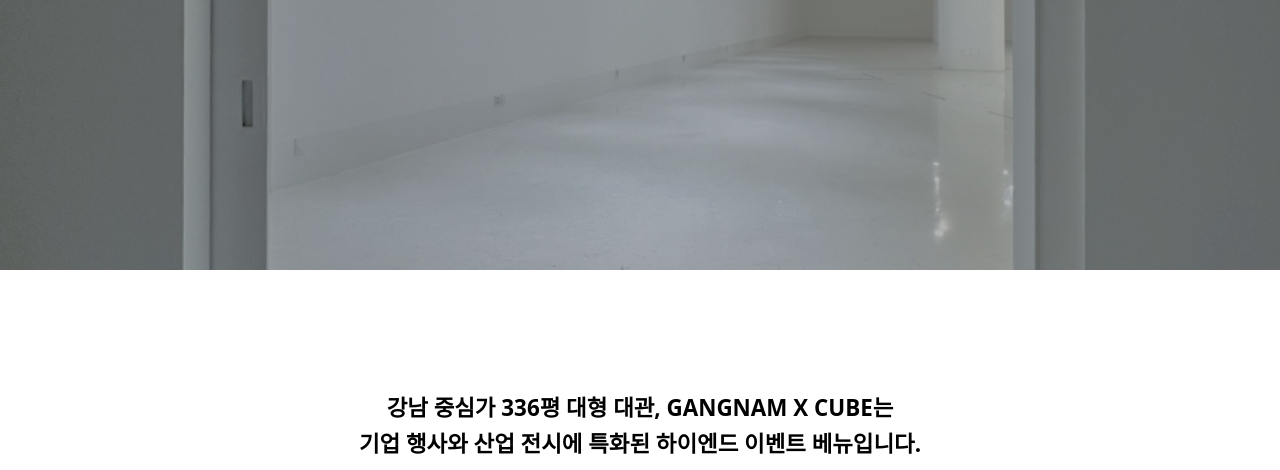
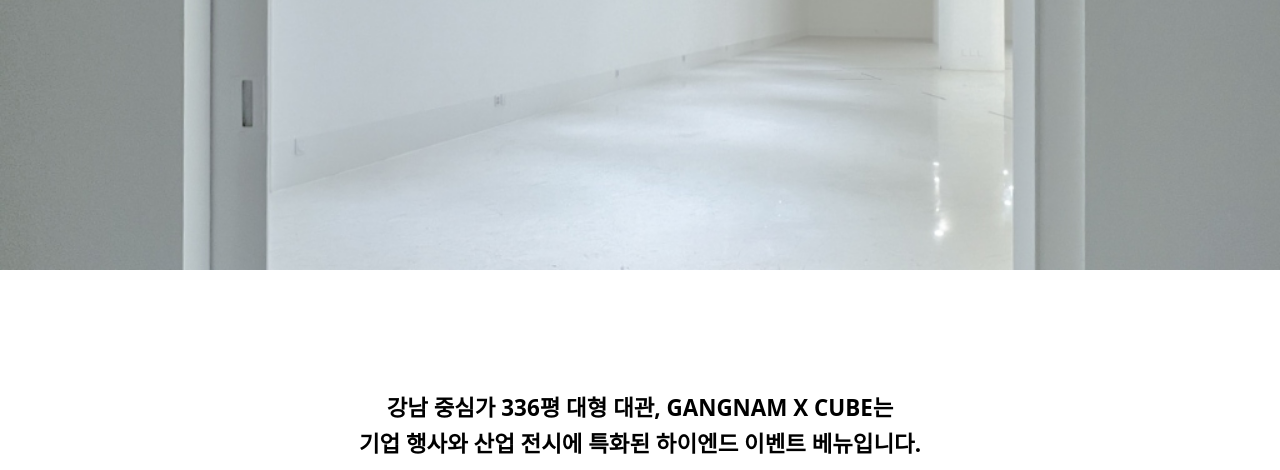
Before and after one commit to bbtan1214/gangnam-x-cube, a plain HTML site: page index.html in a window 1280 px wide. Shown: the part 330-800 px from the top of the page. Drawn offline with nearby package versions, Linux system fonts and the light colour scheme; no server answers; a web font is replaced by a local one.

Commit message:
fix: remove dark overlay from hero section

```diff
--- a/index.html
+++ b/index.html
@@ -67,7 +67,6 @@
 
     <!-- 1. Hero Section (Dynamic Image) -->
     <section id="main-hero-section" class="main-hero" style="position: relative; width: 100%; height: 85vh; background: url('main_grandhall.jpg') no-repeat center center/cover; margin-top: -80px; display: flex; align-items: center; justify-content: center;">
-        <div style="position: absolute; top: 0; left: 0; width: 100%; height: 100%; background: rgba(0,0,0,0.3);"></div>
         <div style="position: relative; z-index: 5; text-align: center; color: #fff;">
             <h2 id="hero-title" style="font-family: 'Fraunces', serif; font-size: 6vw; letter-spacing: 0.1em; text-shadow: 0 10px 30px rgba(0,0,0,0.5);">GANGNAM X CUBE</h2>
             <p id="hero-subtitle" style="font-size: 0.8rem; letter-spacing: 0.5em; opacity: 0.8; margin-top: 20px;">HIGH-END EVENT VENUE</p>
```
